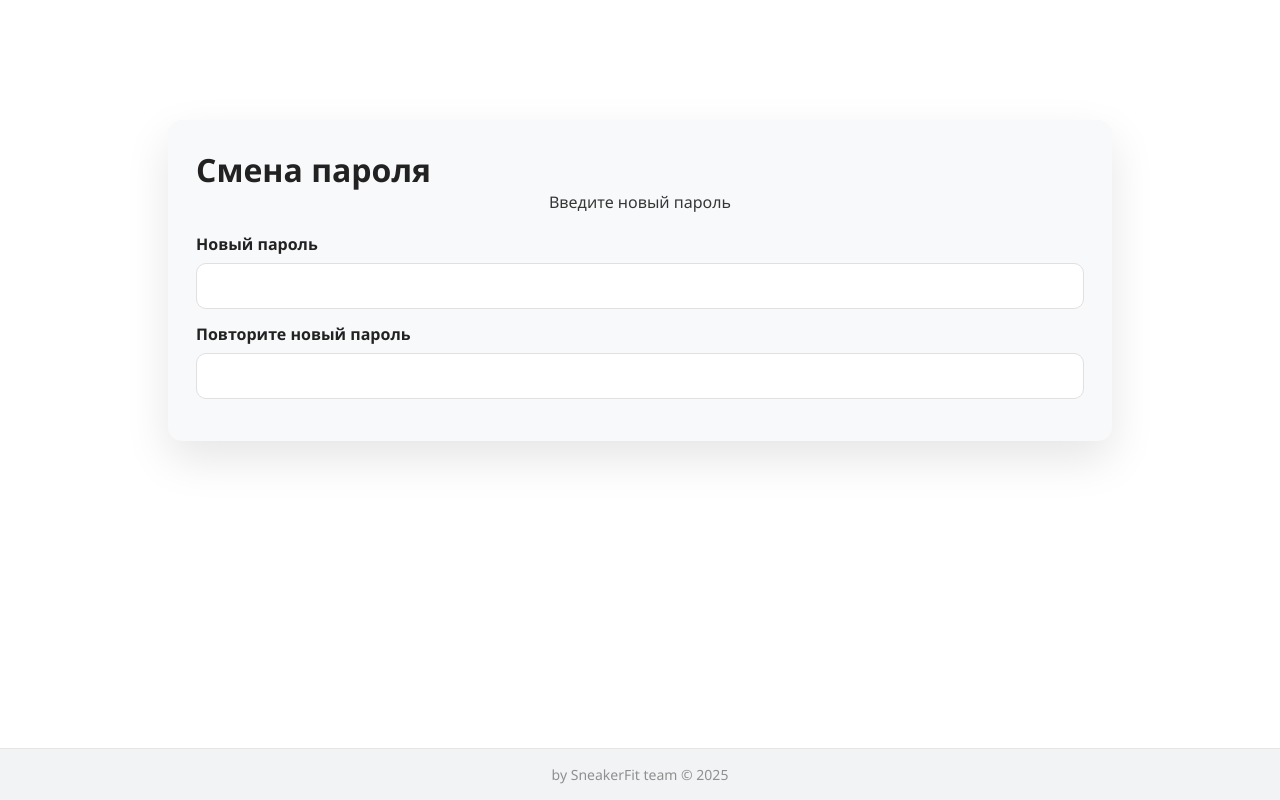
After one commit to Lishankov/SneakerFit, a Flask app: template SneakerFit/templates/change_password.html in a window 1280 px wide. The commit adds this page. Run offline with Flask 3, Linux system fonts and the light colour scheme; the template is opened without the code that fills it, so the values that code supplies are empty.

Commit message:
create change_password page now not used

```diff
--- a/SneakerFit/static/js/script.js
+++ b/SneakerFit/static/js/script.js
@@ -118,7 +118,6 @@ async function handleLogin(e) {
     }
 }
 
-// Добавим стили для сообщений
 const style = document.createElement('style');
 style.textContent = `
     .success {
--- /dev/null
+++ b/SneakerFit/templates/change_password.html
@@ -0,0 +1,36 @@
+<!DOCTYPE html>
+<html lang="ru">
+<head>
+    <meta charset="UTF-8">
+    <meta name="viewport" content="width=device-width, initial-scale=1.0">
+    <title>Смена пароля — SneakerFit</title>
+    <link rel="stylesheet" href="{{ url_for('static', filename='style.css') }}">
+    <link rel="stylesheet" href="{{ url_for('static', filename='../static/css/login.css') }}">
+</head>
+<body>
+<div class="main-content">
+    <div class="container">
+        <div class="card">
+            <h1>Смена пароля</h1>
+            <p class="subtitle">Введите новый пароль</p>
+            <form id="registerForm">
+                <div class="form-group">
+                    <label for="new-password">Новый пароль</label>
+                    <input type="text" id="new-password" name="password" required minlength="3">
+                </div>
+
+                <div class="form-group">
+                    <label for="new-password-again">Повторите новый пароль</label>
+                    <input type="text" id="new-password-again" name="password" required>
+                </div>
+            </form>
+        </div>
+    </div>
+</div>
+<script src="{{ url_for('static', filename='js/script.js') }}"></script>
+<script src="{{ url_for('static', filename='js/theme-switcher.js') }}"></script>
+<footer class="global-footer">
+    <p>by SneakerFit team © 2025</p>
+</footer>
+</body>
+</html>
--- a/SneakerFit/templates/shoe_detail.html
+++ b/SneakerFit/templates/shoe_detail.html
@@ -116,7 +116,6 @@
     </div>
 </div>
 
-<!-- Модальное окно для полноэкранного просмотра -->
 <div class="modal-overlay" id="imageModal">
     <div class="modal-content">
         <button class="modal-close" id="modalClose">&times;</button>
```
